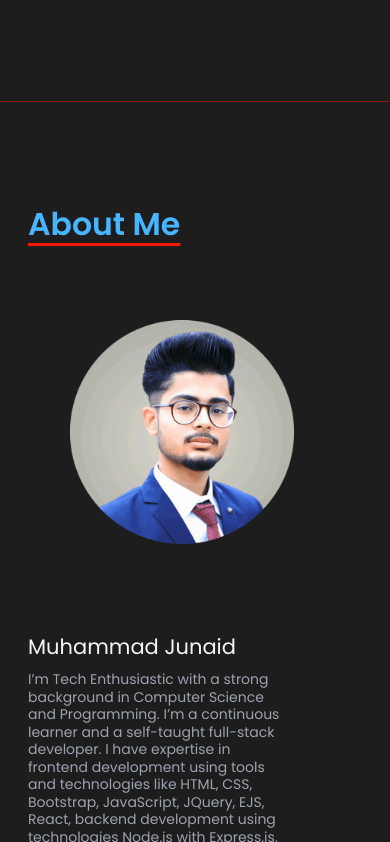
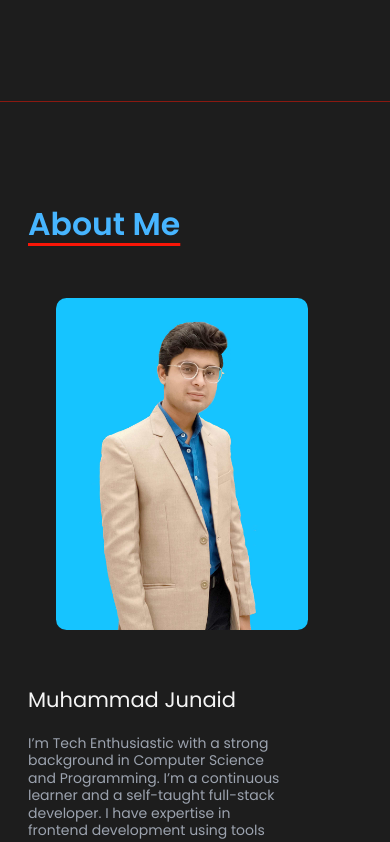
Before and after one commit to iamjunaidjutt/my-site, a React (Vite) app: page / in a window 390 px wide. Shown: the part 636-1478 px from the top of the page. Built offline with nearby package versions, Linux system fonts and the light colour scheme.

Commit message:
Adding some changing v1.2

```diff
--- a/src/components/Footer/Footer.jsx
+++ b/src/components/Footer/Footer.jsx
@@ -25,7 +25,7 @@ const Footer = () => {
             </a>
           </div>
         </div>
-        <div className='lg:flex mr-14 hidden lg:block'>Owner <img src={LogoFooter} alt='logo-footer' className='ml-2'/></div>
+        <div className='lg:flex mr-14 hidden '>Owner <img src={LogoFooter} alt='logo-footer' className='ml-2'/></div>
     </div>
   )
 }
--- a/src/components/Sections/AboutMe.jsx
+++ b/src/components/Sections/AboutMe.jsx
@@ -1,5 +1,6 @@
 import React from 'react'
-import Img from '../../assets/img.png'
+// import Img from '../../assets/img.png'
+import Img2 from '../../assets/img-2.jpg'
 import PrimaryButton from '../UI/PrimaryButton'
 
 const AboutMe = (props) => {
@@ -10,7 +11,7 @@ const AboutMe = (props) => {
     })
   };
   return (
-    <div className='lg:flex lg:py-8 ' ref={props.Ref}>
+    <div className='lg:flex lg:py-8 lg:flex-wrap lg:justify-between ' ref={props.Ref}>
         <div className='lg:w-3/5 lg:p-8 pt-28 px-8 lg:my-20 lg:basis-3/5'>
             <h2 className='my-2 text-4xl font-semibold text-myBlue mb-16 underline decoration-myRed underline-offset-8' >About Me</h2>
             <div className='hidden lg:block'>
@@ -19,9 +20,11 @@ const AboutMe = (props) => {
               <PrimaryButton onClick={() => scrollToSection(props.portfolioRef)}>See My Work</PrimaryButton>
             </div>
         </div>
-        <img src={Img} alt='Junaids Image' className='lg:basis-2/5 lg:h-2/5 lg:p-28 lg:mr-16 w-64 m-16 ml-20 mb-8'/>
+        <div className='lg:basis-2/5 lg:mt-28'>
+          <img src={Img2} alt='Junaids Image' className='  lg:rounded-5xl lg:mr-20 rounded-xl lg:w-7/12 max-lg:m-16 ml-12 max-lg:my-8 max-lg:w-72'/>
+        </div>
         <div className='lg:hidden p-8 w-96 mb-28'>
-              <h3 className='my-3 text-2xl font-md'>Muhammad Junaid</h3>
+              <h3 className='mb-6 text-2xl font-md'>Muhammad Junaid</h3>
               <p className='my-3 mr-5 mb-6 text-gray-400'>I’m Tech Enthusiastic with a strong background in Computer Science and Programming. I’m a continuous learner and a self-taught full-stack developer. I have expertise in frontend development using tools and technologies like HTML, CSS, Bootstrap, JavaScript, JQuery, EJS, React, backend development using technologies Node.js with Express.js, databases like MySQL, MongoDB, and version control systems such as Git, GitHub, etc. I’m highly inspired to learn about new skills and technologies and seek some moments to grow progressively in computer science every day.</p>
               <PrimaryButton onClick={() => scrollToSection(props.portfolioRef)}>See My Work</PrimaryButton>
             </div>
--- a/vite.config.js
+++ b/vite.config.js
@@ -3,6 +3,6 @@ import react from '@vitejs/plugin-react'
 
 // https://vitejs.dev/config/
 export default defineConfig({
-  base: '/portfolio-website/',
+  base: '/my-site/',
   plugins: [react()],
 })
```
Also changed, not shown: src/assets/img-2.jpg (added).
